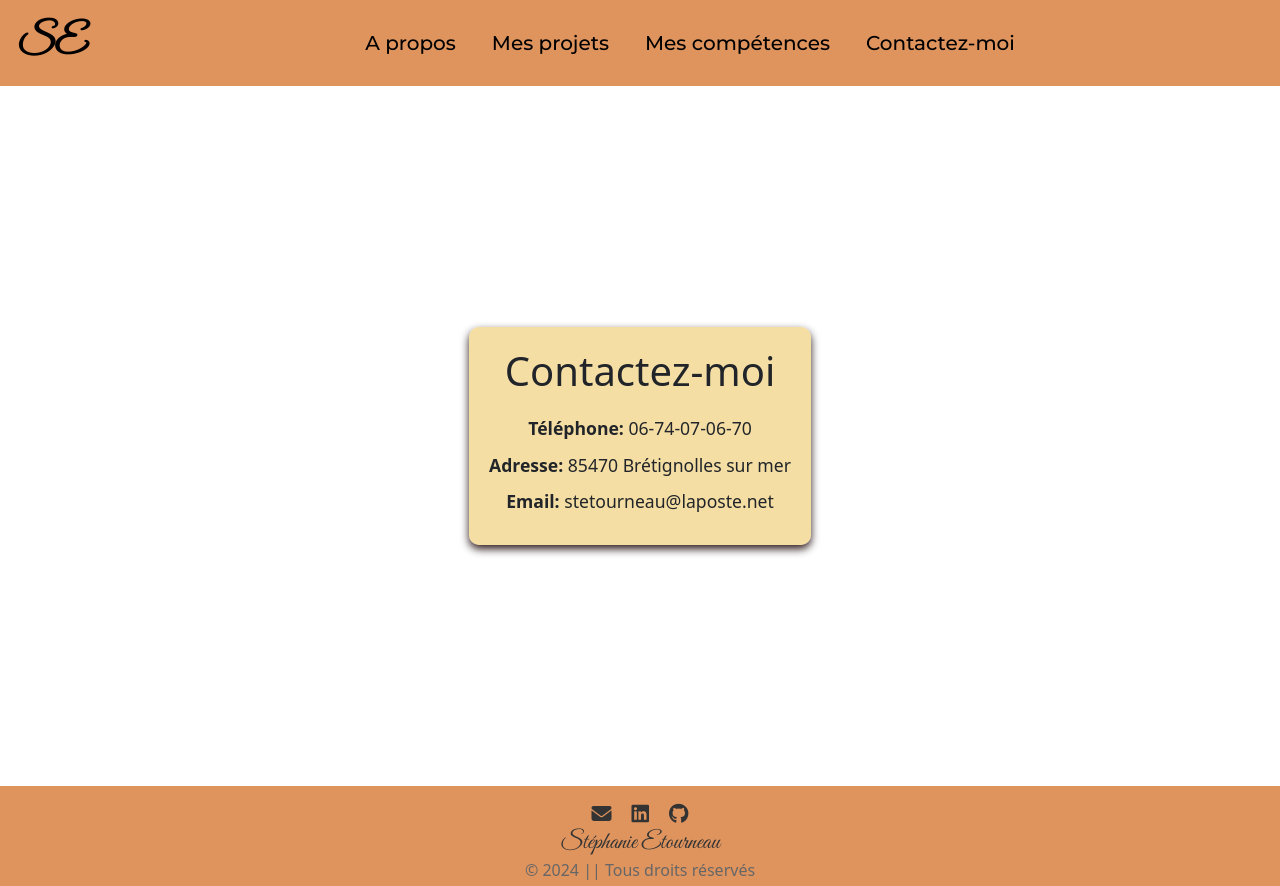
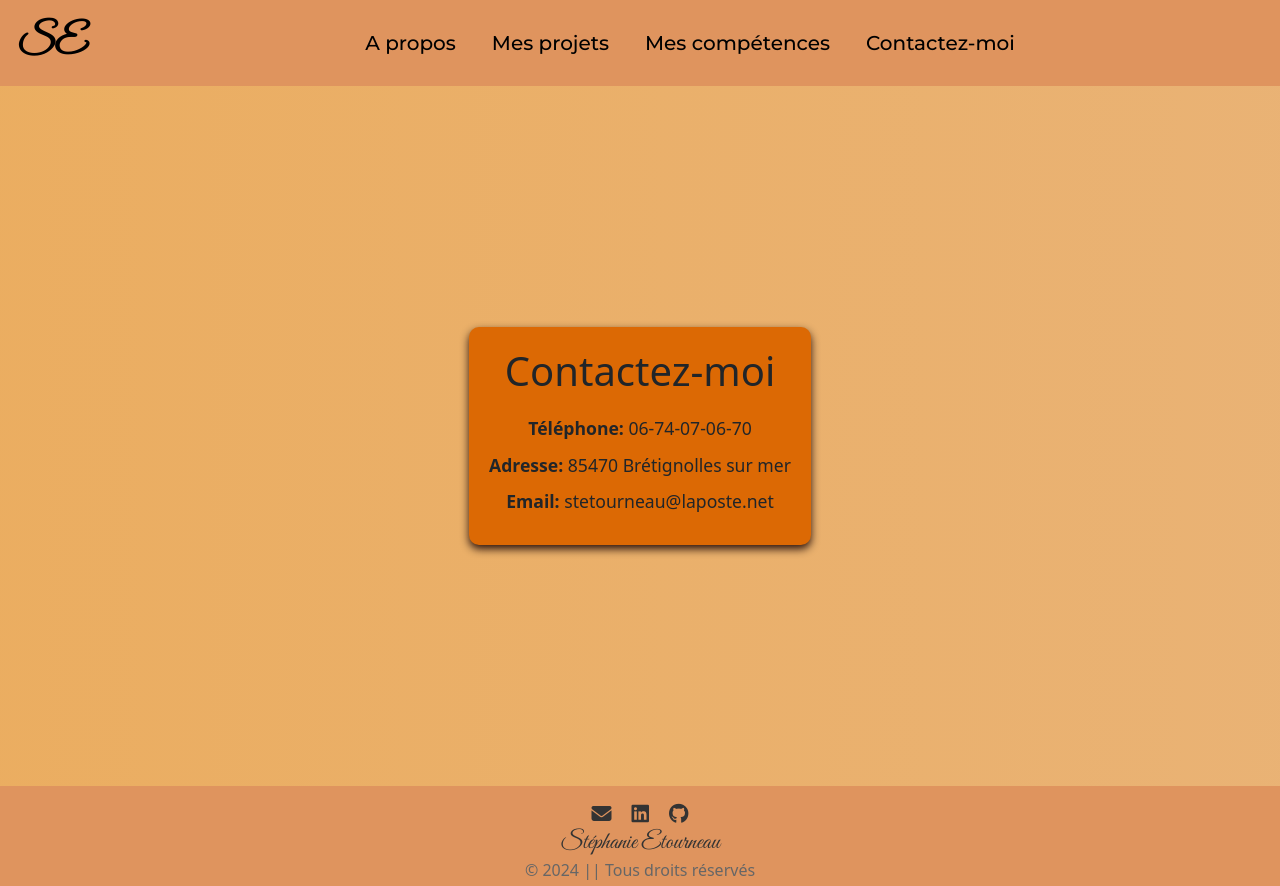
Before and after one commit to stephanieEt/Portfolio, a React (Vite) app: page /Contact in a window 1280 px wide. Built offline with nearby package versions, Linux system fonts and the light colour scheme; a web font is replaced by a local one.

Commit message:
fix Contact and background

```diff
--- a/src/pages/Contact.jsx
+++ b/src/pages/Contact.jsx
@@ -1,5 +1,6 @@
 const Contact = () => {
   return (
+    <div class="background">
       <div className="d-flex justify-content-center align-items-center container-page">
         <div className="contact-info">
           <h1>Contactez-moi</h1>
@@ -16,6 +17,7 @@ const Contact = () => {
           </div>
         </div>
       </div>
+    </div>
   );
 };
 
--- a/src/sass/form.scss
+++ b/src/sass/form.scss
@@ -1,10 +1,51 @@
+.background {
+    display: flex;
+    justify-content: center;
+    align-items: center;
+    height: 100%;
+    background: linear-gradient(270deg, #e9b47b, #eda540, rgb(223, 148, 94));
+    background-size: 600% 600%;
+    animation: gradientAnimation 16s ease infinite;
+
+
+    @keyframes gradientAnimation {
+        0% {
+            background-position: 0% 50%;
+        }
+
+        50% {
+            background-position: 100% 50%;
+        }
+
+        100% {
+            background-position: 0% 50%;
+        }
+    }
+
+
+
+
     .contact-info {
         padding: 20px;
-    background-color: #edc15286;
         border-radius: 10px;
         box-shadow: 0 4px 8px rgba(22, 1, 1, 0.9);
         transition: transform 0.3s;
         cursor: pointer;
+        animation: backgroundAnimation 6s infinite alternate;
+
+        @keyframes backgroundAnimation {
+            0% {
+                background-color: #e8af72;
+            }
+
+            50% {
+                background-color: #e89726;
+            }
+
+            100% {
+                background-color: #dc6803;
+            }
+        }
 
         @media screen and (min-width: 1300px) {
             font-size: 1.5em;
@@ -28,3 +69,4 @@
             }
         }
     }
+}
```
Lines whose indentation alone changed are shown as unchanged.
